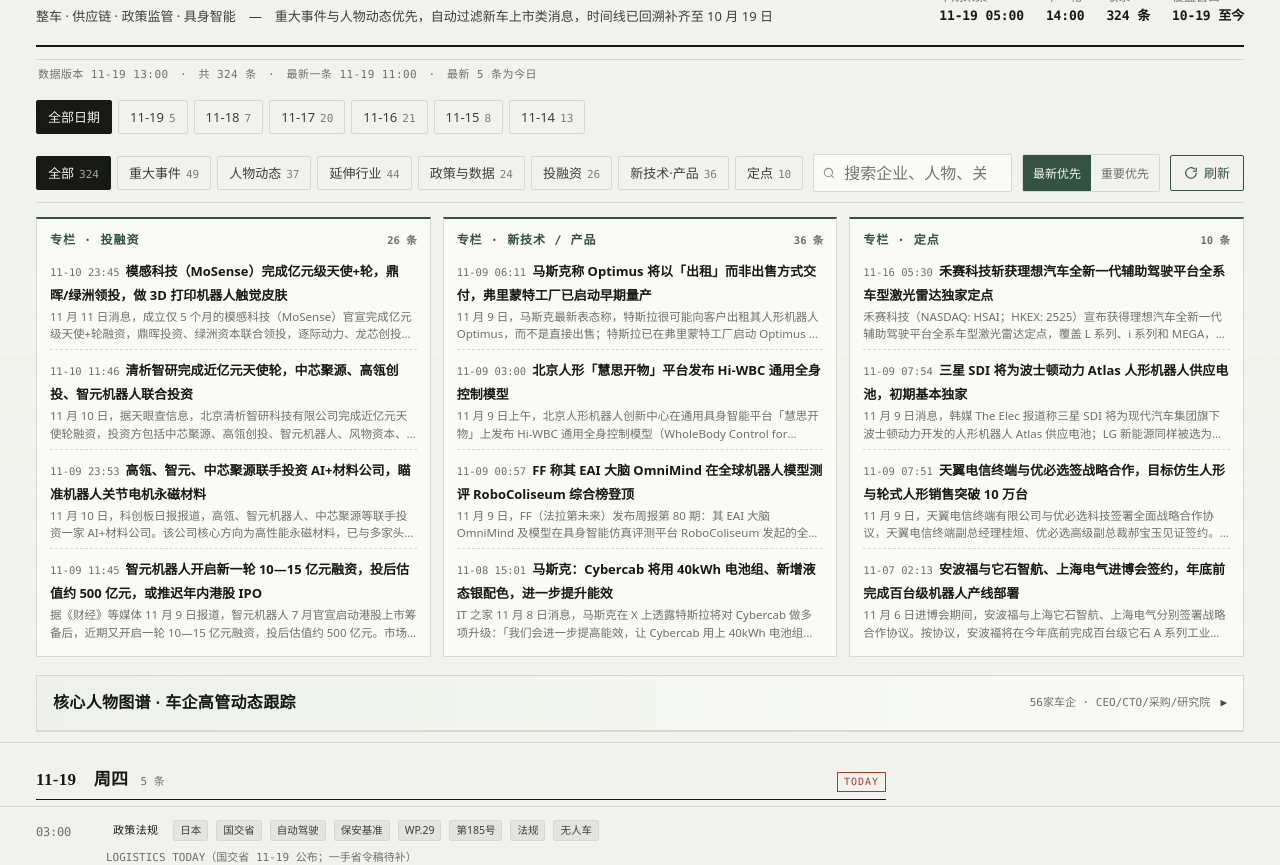
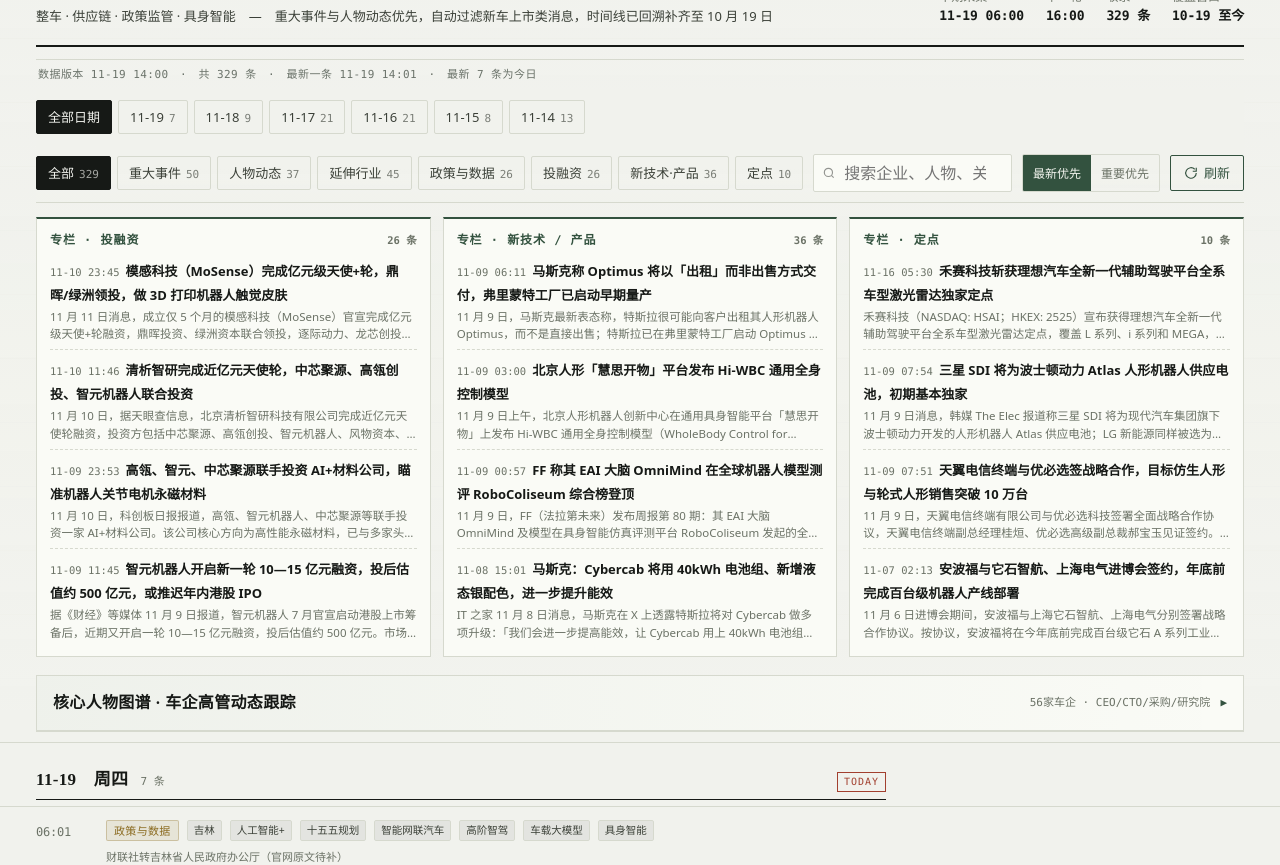
Before and after one commit to yuanzhouppt-ai/auto-industry-dashboard, a plain HTML site: page index.html in a window 1280 px wide. Shown: the part 90-955 px from the top of the page. Drawn offline with Linux system fonts and the light colour scheme.

Commit message:
R113 refresh: 329 items, 2026-11-19 14:00

```diff
--- a/index.html
+++ b/index.html
@@ -210,7 +210,7 @@ aside{display:flex;flex-direction:column;gap:16px;margin-top:26px}
       <div class="live"><span class="pulse"></span>持续监测中</div>
       <ul class="stats">
         <li>本期采集<b id="s-refresh">—</b></li>
-        <li>下一轮<b id="s-next">14:00</b></li>
+        <li>下一轮<b id="s-next">16:00</b></li>
         <li>收录<b id="s-count">—</b></li>
         <li>覆盖窗口<b>10-19 至今</b></li>
       </ul>
@@ -735,10 +735,40 @@ aside{display:flex;flex-direction:column;gap:16px;margin-top:26px}
 
 <script>
 /* ===== 数据：本轮采集结果（采集时刻 2026-11-05 09:56） ===== */
-const REFRESH_TS = "2026-11-19T13:00:00+08:00";
-const NEXT_TS    = "2026-11-19T14:00:00+08:00";
+const REFRESH_TS = "2026-11-19T14:00:00+08:00";
+const NEXT_TS    = "2026-11-19T16:00:00+08:00";
 
 const DATA = [
+  {ts:"2026-11-19T14:01:00+08:00", cat:"政策与数据", weight:1,
+   title:"吉林印发「人工智能+」十五五规划，布局智能网联汽车、车载大模型与具身智能",
+   src:"财联社转吉林省人民政府办公厅（官网原文待补）",
+   sum:"11 月 19 日，吉林省政府办公厅印发《吉林省「人工智能+」发展「十五五」规划》，提出发展智能网联汽车、支持迭代高阶自动驾驶、开发智能座舱、推进车载端侧大模型部署与本地化推理决策；支持研发多模态感知、场景自适应的具身智能机器人，在情感陪伴、家务辅助、康养护理等场景示范。",
+   imp:"省级规划把智驾、座舱、端侧大模型与具身智能列入方向，利好本地一汽供应链与机器人场景落地，属指引性政策而非强制准入。",
+   url:"https://www.cls.cn/detail/2538783", verified:"pend", seen:"14:01", tags:["吉林","人工智能+","十五五规划","智能网联汽车","高阶智驾","车载大模型","具身智能"]},
+  {ts:"2026-11-19T09:57:00+08:00", cat:"出海", weight:2,
+   title:"捷途明年起在巴西本地生产，追加投资 4 亿雷亚尔接手闲置工厂",
+   src:"捷途声明；R7/Terra/新浪财经交叉（JLR 工厂接手为州政府协议消息）",
+   sum:"奇瑞旗下捷途 11 月 19 日声明，明年起在巴西本地生产，先推出 T1、T2 两款 SUV；在已宣布的同等规模投资基础上追加 4 亿雷亚尔（约 6860 万美元）。媒体报道其已与里约热内卢州政府达成协议，拟接手 JLR 在 Itatiaia 的闲置工厂（2016 年建成、今年 6 月起停产），生产混动与电动车型。",
+   imp:"中国车企继比亚迪、吉利、长城后扎堆巴西建厂，捷途以接手闲置产能落地本地化制造，应对关税与供应链本地化要求。",
+   url:"https://finance.sina.com.cn/stock/estate/integration/2026-11-19/doc-inizfqem6405437.shtml", verified:"ok", seen:"09:57", tags:["捷途","奇瑞","巴西","建厂","出海","本地化","JLR工厂"]},
+  {ts:"2026-11-18T15:28:00+08:00", cat:"政策与数据", weight:2,
+   title:"乘联分会：11 月上半月新能源零售渗透率 73.2%，乘用车大盘零售同比降 25%",
+   src:"乘联分会（新浪财经/凤凰网/易车交叉）",
+   sum:"11 月 1-15 日全国乘用车零售 61.1 万辆，同比 -25%、环比 -6%；新能源零售 44.7 万辆，同比 -13%、环比 +7%，零售渗透率 73.2%；新能源批发 59.2 万辆同比 +3%，批发渗透率 82%。乘联分会称车市呈政策托底、弱修复、结构极致分化，新能源渗透率续创新高，是唯一确定性增量。",
+   imp:"大盘承压但新能源渗透率续创新高，燃油车份额继续收缩，行业淘汰赛与结构分化进一步加剧。",
+   url:"https://finance.sina.com.cn/stock/hkstock/ggscyd/2026-11-18/doc-inizcvuz1083696.shtml", verified:"ok", seen:"11-18 15:28", tags:["乘联分会","销量数据","新能源渗透率","11月上半月","行业格局"]},
+  {ts:"2026-11-18T12:31:00+08:00", cat:"延伸行业", weight:2,
+   title:"现代 12 月起向 Waymo 批量交付 IONIQ 5，佐治亚工厂装车规 Robotaxi",
+   src:"东亚日报/首尔经济/朝鲜日报（Muñoz 11-17 Semafor 活动表态）",
+   sum:"现代汽车社长 Muñoz 11 月 17 日在加州 Menlo Park Semafor 活动上表示，12 月起向 Waymo 批量交付 IONIQ 5，不仅供美国内销也将出口；车辆由佐治亚 HMGMA 工厂生产，搭载 Waymo 第六代 Waymo Driver。IONIQ 5 将成为 Waymo 继 Pacifica Hybrid、Jaguar I-Pace 之后第三款主力车型；现代 2024 年 10 月已与 Waymo 签约。",
+   imp:"整车厂以 Robotaxi 代工模式切入智驾供应链，现代凭北美本土产能分享 Waymo 放量，整车定制化配套空间打开。",
+   url:"https://www.chosun.com/english/industry-en/2026/11/18/3BJF7VISUNCGTNSXWNAAFLQCCQ/", verified:"ok", seen:"11-18 12:31", tags:["现代","Waymo","IONIQ5","Robotaxi","供应链定点","佐治亚工厂","出海"]},
+  {ts:"2026-11-18T03:49:00+08:00", cat:"重大事件", weight:3,
+   title:"加州 DMV 禁止 Waymo 上高速，Waymo 已暂停全美 Robotaxi 高速运营",
+   src:"加州 DMV 11-11 限制令（11-17 公开）；TechCrunch/ABC/财联社交叉",
+   sum:"加州 DMV 11 月 11 日向 Waymo 发出限制令，禁止其在加州所有高速公路运营或测试无人驾驶车，11 月 17 日公开。事由为三辆 Waymo 车闯入 101 公路施工封闭区、280 公路试图绕过公路巡警执法车等反复事件，DMV 认定高速运营构成迫在眉睫的公共安全威胁。Waymo 已暂停全美各市场高速 Robotaxi 运营，整改达标前限制持续。",
+   imp:"Robotaxi 高速场景扩张被监管以安全为由收紧，ODD 受限将影响商业化节奏，也为各国智驾上路许可与事故责任划分提供监管参照。",
+   url:"http://m.toutiao.com/group/7709435019067933222/", verified:"ok", seen:"11-18 03:49", tags:["Waymo","加州DMV","自动驾驶","Robotaxi","高速禁令","安全事件","法规"]},
   {ts:"2026-11-19T09:18:00+08:00", cat:"具身智能", weight:2,
    title:"镁伽科技获近 2 亿美元新一轮融资，阿曼投资局参投，累计约 6 亿美元",
    src:"PRNewswire（苏州 11-19）；界面新闻/格隆汇/投资界交叉",
@@ -3244,7 +3274,7 @@ document.getElementById("rfCopy").addEventListener("click", ()=>{
 
 /* ===== 侧栏 ===== */
 document.getElementById("s-refresh").textContent = fmt(NOW) + " " + hhmm(NOW);
-document.getElementById("s-next").textContent = "14:00";
+document.getElementById("s-next").textContent = "16:00";
 document.getElementById("tCount");
 
 /* ===== 专栏渲染 ===== */
```
